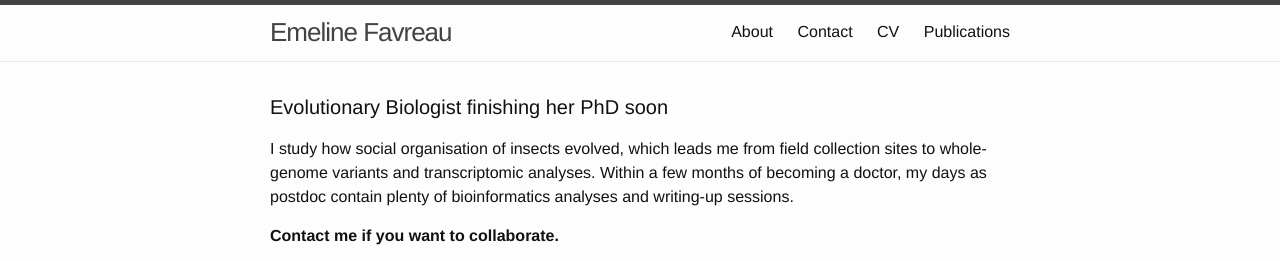
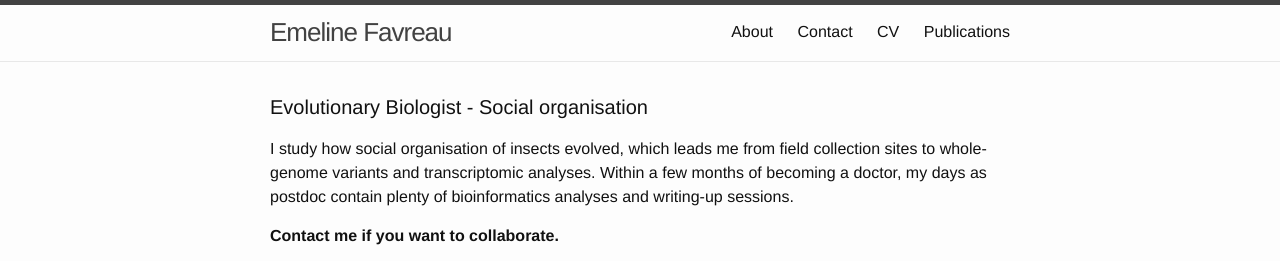
Before and after one commit to EmelineFavreau/EmelineFavreau.github.io, a Jekyll site: the page built from index.md, in a window 1280 px wide. Shown: the top 261 px of the page. Built offline with Jekyll 4.4.1, drawn with Linux system fonts in a browser that asks for light colours.

Commit message:
update job

```diff
--- a/_layouts/home.html
+++ b/_layouts/home.html
@@ -4,7 +4,7 @@ layout: default
 
 <div class="home">
 
-  <h1 class="page-heading">Evolutionary Biologist finishing her PhD soon</h1>
+  <h1 class="page-heading">Evolutionary Biologist - Social organisation</h1>
 
   {{ content }}
 
```
